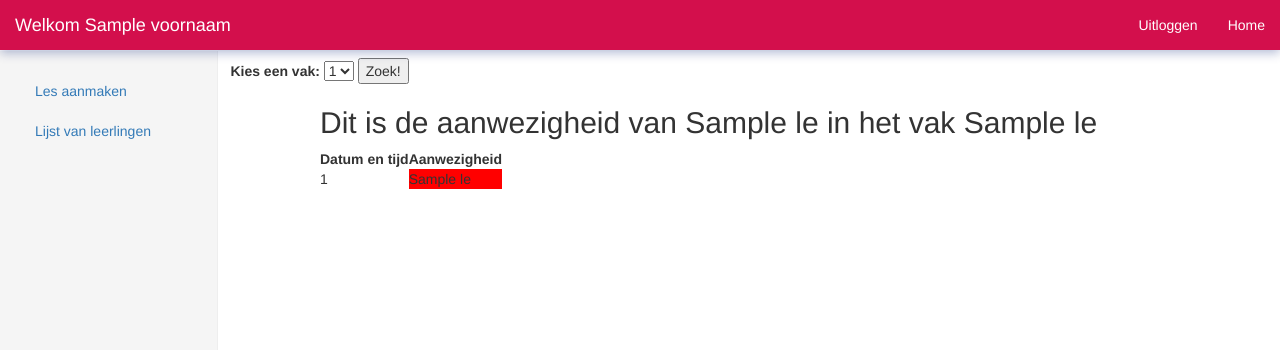
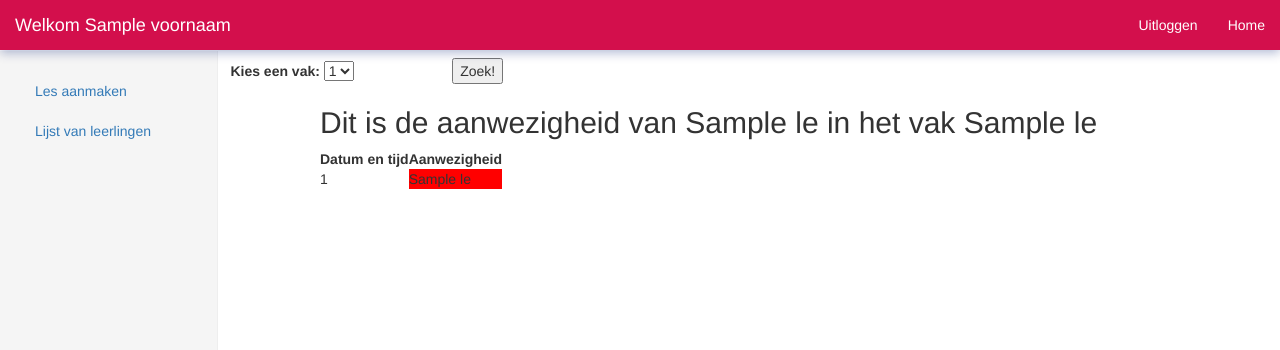
Before and after one commit to Danny-1053784/Week3-API-Security, a Flask app: template templates/leerling_details.html in a window 1280 px wide. Shown: the top 350 px of the page. Run offline with Flask 3, Linux system fonts and the light colour scheme; the template is opened without the code that fills it: most values are stand-ins (such as "Sample title", 1, 10 or a date in 2020); some libraries are stand-ins or nearby versions.

Commit message:
update fix css leerling details

```diff
--- a/templates/leerling_details.html
+++ b/templates/leerling_details.html
@@ -23,7 +23,7 @@
         margin-top: 1vh;
     }
 
-    input[type="submit"], {
+    input[type="submit"] {
         margin-left: 9%;
     }
 </style>
```
